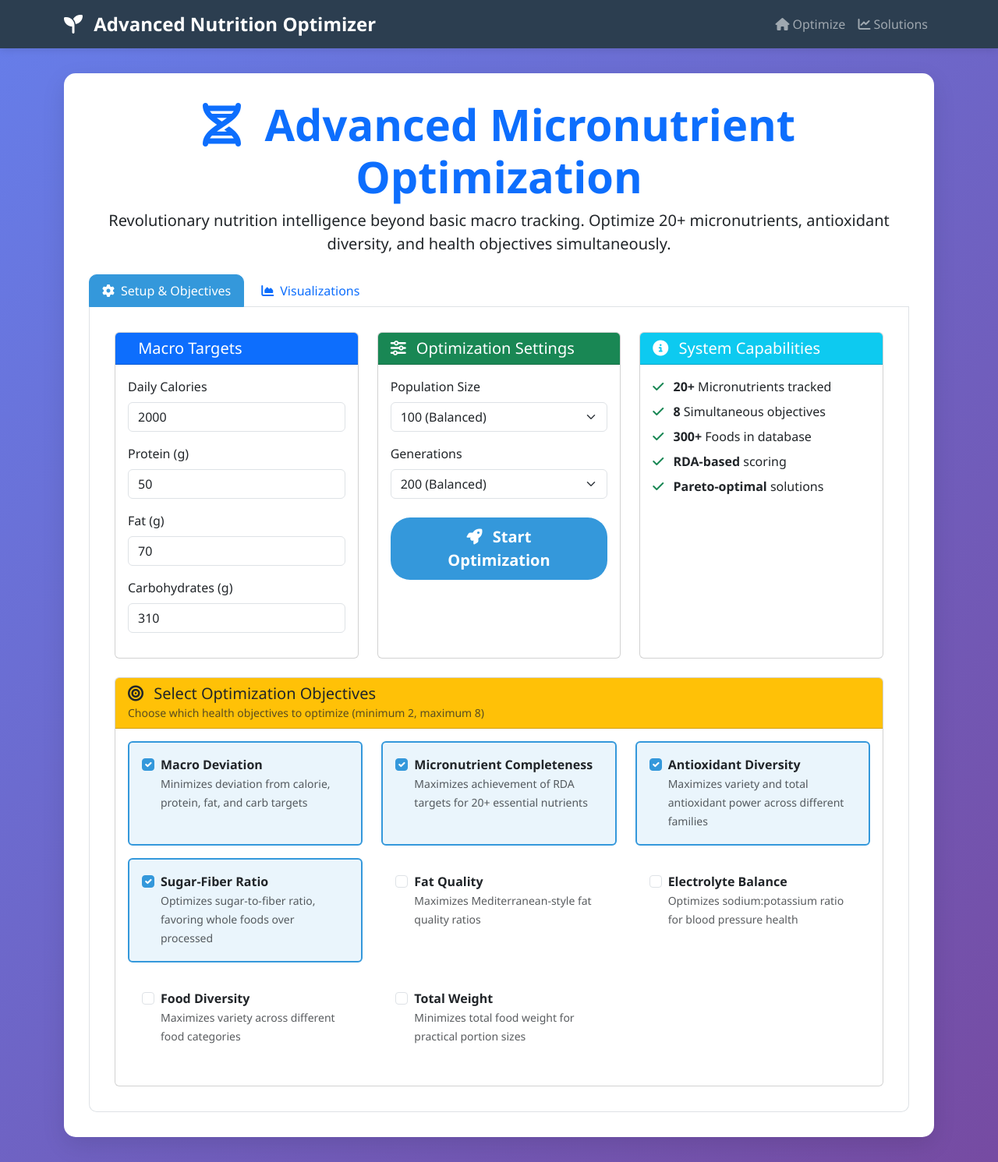
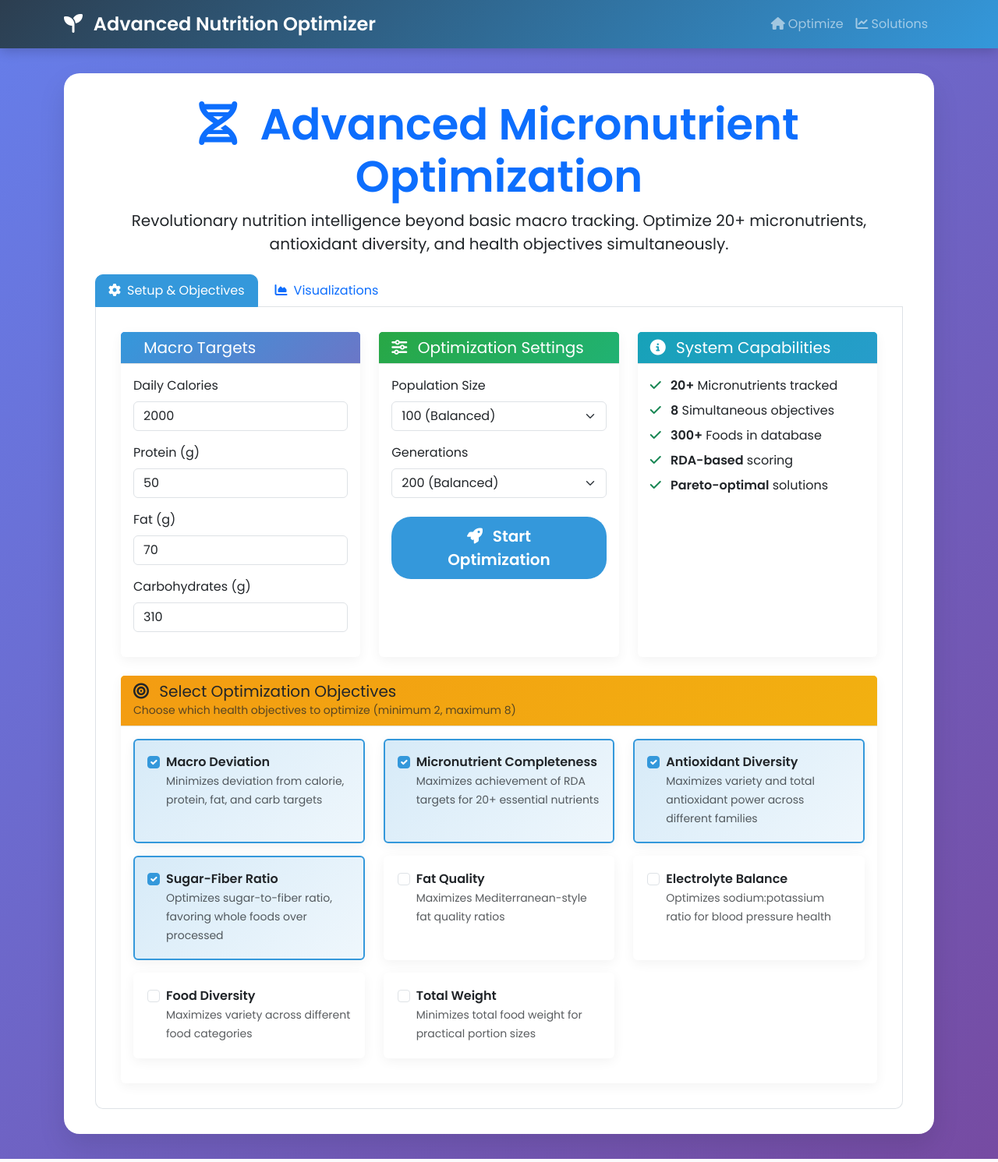
Before and after one commit to pouyaupm/personalized_diet, a Flask app: page / in a window 1280 px wide. Shown: the whole page at 78% size. Run offline with Flask 3, Linux system fonts and the light colour scheme; some libraries are stand-ins or nearby versions.

Commit message:
Enhance UI design with gradients and shadows

```diff
--- a/app.py
+++ b/app.py
@@ -511,7 +511,7 @@ def create_3d_scatter(results, selected_objectives):
             zaxis_title=f'{obj_names[2]} ({nutrition_ui.objective_units[obj_names[2]]})'
         ),
         template='plotly_white',
-        margin=dict(l=0, r=0, t=60, b=0)
+        margin=dict(l=40, r=40, t=60, b=40)
     )
 
     return json.dumps(fig, cls=plotly.utils.PlotlyJSONEncoder)
--- a/static/css/style.css
+++ b/static/css/style.css
@@ -37,16 +37,59 @@
 .plotly-chart {
     border-radius: 10px;
     overflow: hidden;
+    box-shadow: 0 5px 20px rgba(0,0,0,0.1);
+    background: white;
 }
 
 /* Solution card enhancements */
 .solution-card {
     border-left: 4px solid transparent;
     transition: all 0.3s ease;
+    border-radius: 10px;
+    box-shadow: 0 3px 15px rgba(0,0,0,0.05);
 }
 
 .solution-card:hover {
     border-left-color: var(--secondary-color);
+    box-shadow: 0 5px 20px rgba(0,0,0,0.1);
+}
+
+.card {
+    border: none;
+    box-shadow: 0 4px 15px rgba(0,0,0,0.05);
+}
+
+.card-header {
+    border-bottom-color: #e0e0e0;
+}
+
+.card-header.bg-primary,
+.card-header.bg-success,
+.card-header.bg-warning,
+.card-header.bg-info,
+.card-header.bg-secondary,
+.card-header.bg-danger {
+    background-size: 200% 100%;
+    color: #fff;
+}
+
+.card-header.bg-primary {
+    background-image: linear-gradient(135deg, #3498db 0%, #9b59b6 100%);
+}
+.card-header.bg-success {
+    background-image: linear-gradient(135deg, #28a745 0%, #1abc9c 100%);
+}
+.card-header.bg-warning {
+    background-image: linear-gradient(135deg, #f39c12 0%, #f1c40f 100%);
+}
+.card-header.bg-info {
+    background-image: linear-gradient(135deg, #17a2b8 0%, #3498db 100%);
+}
+.card-header.bg-secondary {
+    background-image: linear-gradient(135deg, #6c757d 0%, #7f8c8d 100%);
+}
+.card-header.bg-danger {
+    background-image: linear-gradient(135deg, #e74c3c 0%, #c0392b 100%);
 }
 
 /* Objective cards */
--- a/templates/base.html
+++ b/templates/base.html
@@ -10,6 +10,9 @@
 
     <!-- Font Awesome -->
     <link href="https://cdnjs.cloudflare.com/ajax/libs/font-awesome/6.4.0/css/all.min.css" rel="stylesheet">
+
+    <!-- Google Font -->
+    <link href="https://fonts.googleapis.com/css2?family=Poppins:wght@400;600&display=swap" rel="stylesheet">
 
     <!-- Plotly.js -->
     <script src="https://cdn.plot.ly/plotly-latest.min.js"></script>
@@ -29,14 +32,14 @@
         }
 
         body {
-            font-family: 'Segoe UI', Tahoma, Geneva, Verdana, sans-serif;
+            font-family: 'Poppins', 'Segoe UI', Tahoma, Geneva, Verdana, sans-serif;
             background: linear-gradient(135deg, #667eea 0%, #764ba2 100%);
             min-height: 100vh;
         }
 
         .navbar {
-            background: var(--primary-color) !important;
-            box-shadow: 0 2px 10px rgba(0,0,0,0.1);
+            background: linear-gradient(135deg, #2c3e50 0%, #3498db 100%) !important;
+            box-shadow: 0 3px 15px rgba(0,0,0,0.2);
         }
 
         .navbar-brand {
@@ -46,10 +49,10 @@
 
         .main-container {
             background: white;
-            border-radius: 15px;
-            box-shadow: 0 10px 30px rgba(0,0,0,0.1);
+            border-radius: 20px;
+            box-shadow: 0 15px 35px rgba(0,0,0,0.1);
             margin: 2rem auto;
-            padding: 2rem;
+            padding: 2rem 2.5rem;
         }
 
         .objective-card {
@@ -60,19 +63,19 @@
 
         .objective-card:hover {
             transform: translateY(-2px);
-            box-shadow: 0 5px 15px rgba(0,0,0,0.1);
+            box-shadow: 0 8px 20px rgba(0,0,0,0.1);
         }
 
         .objective-card.selected {
             border-color: var(--secondary-color);
-            background: rgba(52, 152, 219, 0.1);
+            background: linear-gradient(135deg, rgba(52,152,219,0.2) 0%, rgba(174,214,241,0.2) 100%);
         }
 
         .btn-primary {
             background: var(--secondary-color);
             border: none;
             border-radius: 25px;
-            padding: 10px 30px;
+            padding: 10px 36px;
             font-weight: 600;
             transition: all 0.3s ease;
         }
@@ -80,7 +83,7 @@
         .btn-primary:hover {
             background: #2980b9;
             transform: translateY(-2px);
-            box-shadow: 0 5px 15px rgba(52, 152, 219, 0.4);
+            box-shadow: 0 8px 20px rgba(52, 152, 219, 0.5);
         }
 
         .progress {
@@ -137,10 +140,10 @@
 
         .chart-container {
             background: white;
-            border-radius: 10px;
+            border-radius: 15px;
             padding: 1rem;
-            margin: 1rem 0;
-            box-shadow: 0 2px 10px rgba(0,0,0,0.1);
+            margin: 1.5rem 0;
+            box-shadow: 0 8px 25px rgba(0,0,0,0.1);
         }
 
         .objective-selector {
```
